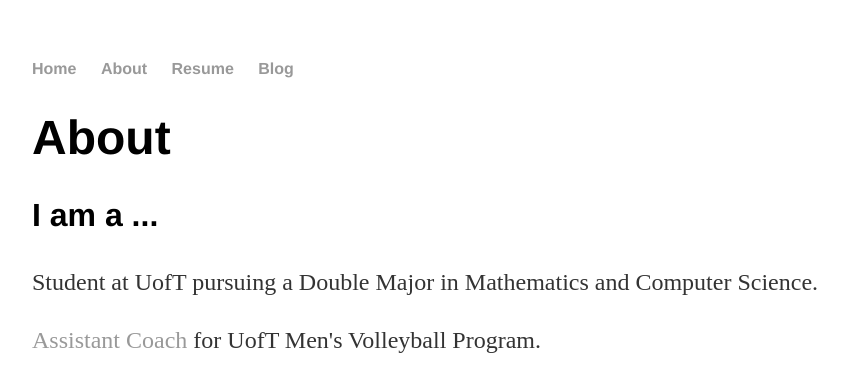
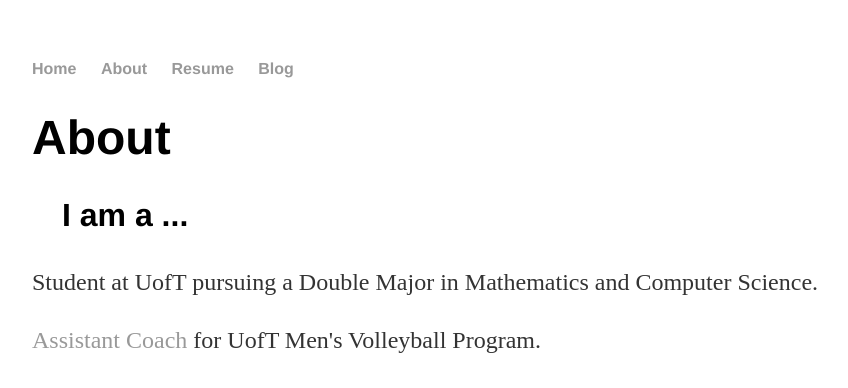
Before and after one commit to robertsonmcclure/robertsonmcclure.github.io, a Jekyll site: the page built from about/index.html, in a window 1280 px wide. Shown: the top 388 px of the page, without its empty margins (160-1008 px from the left). Built offline with Jekyll 4.4.1, drawn with Linux system fonts in a browser that asks for light colours.

Commit message:
commited using script

```diff
--- a/css/main.css
+++ b/css/main.css
@@ -26,7 +26,7 @@ h1 {
 }
 
 h3 {
-    left: 30px;
+    margin-left: 30px;
     font-size: 2em;
     font-family: 'Helvetica', 'Arial', 'Sans-Serif';
 }
```
